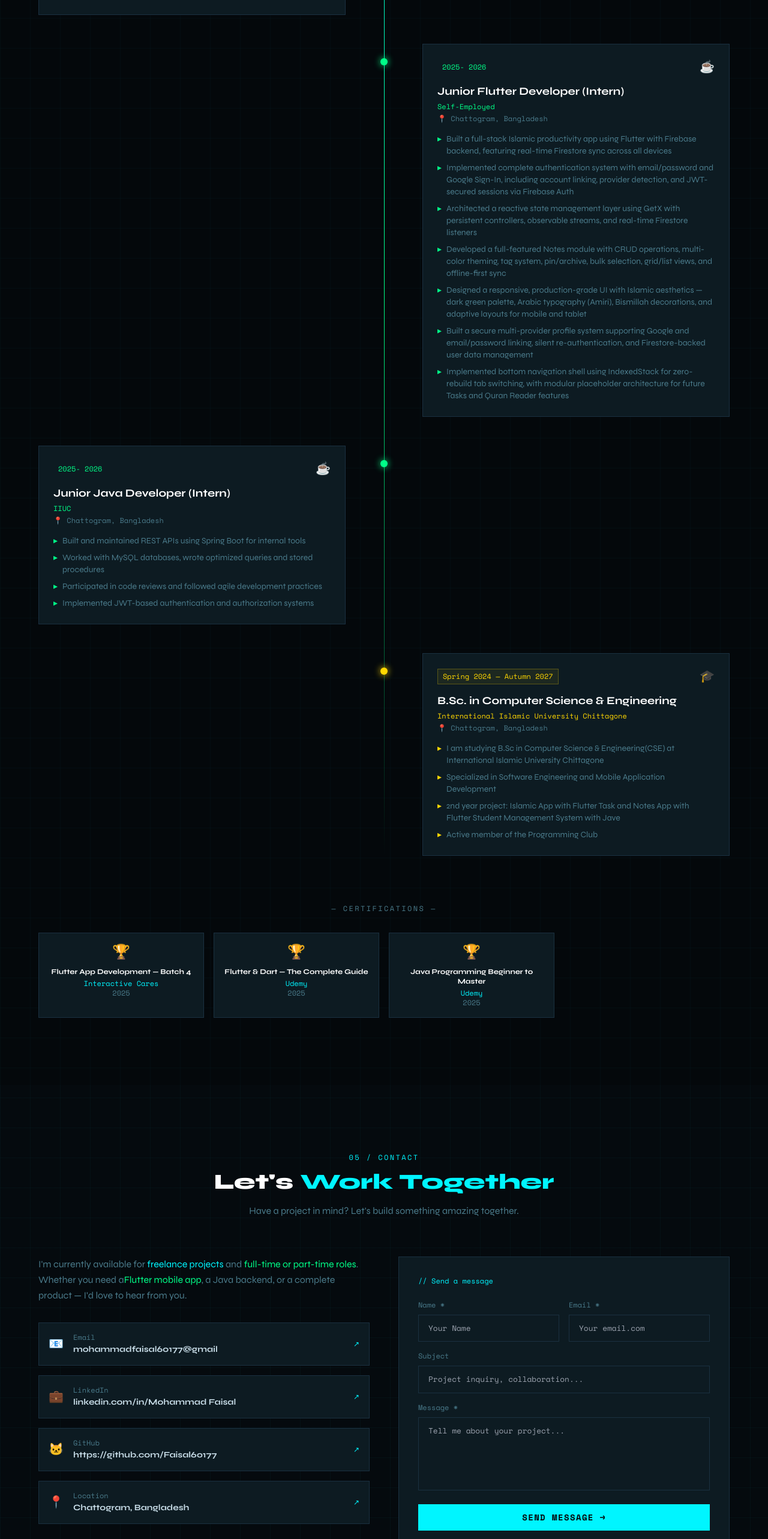
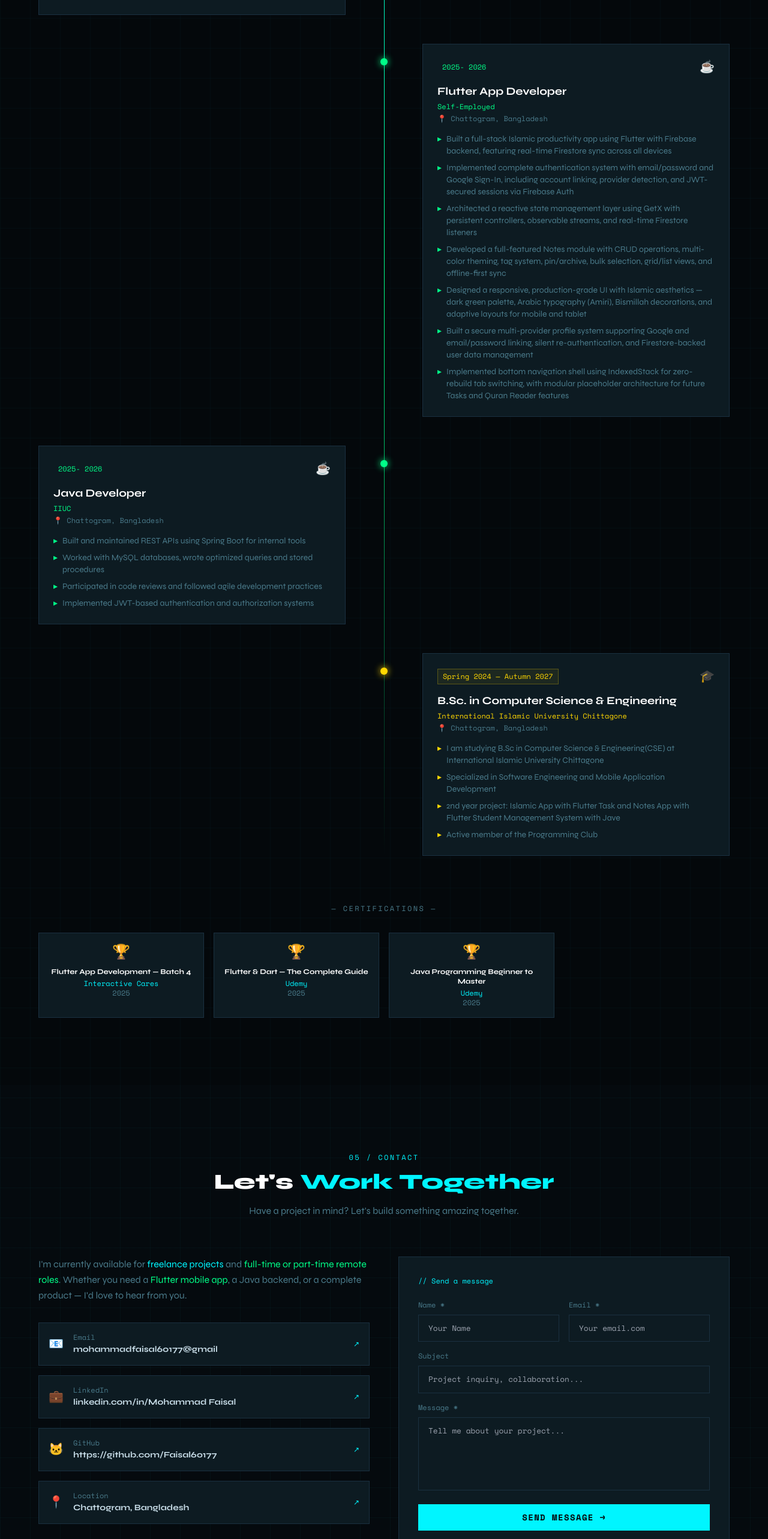
Before and after one commit to Faisal60177/portfolio, a React (Vite) app: page / in a window 1280 px wide. Shown: the part 4520-7086 px from the top of the page at 60% size. Built offline with nearby package versions, Linux system fonts and the light colour scheme.

Commit message:
Fixed Hero build error

```diff
--- a/src/components/Contact.tsx
+++ b/src/components/Contact.tsx
@@ -72,8 +72,8 @@ export default function Contact() {
                         <p className="text-base leading-relaxed mb-8" style={{ color: 'var(--muted)' }}>
                             I'm currently available for{' '}
                             <span style={{ color: 'var(--cyan)' }}>freelance projects</span> and{' '}
-                            <span style={{ color: 'var(--green)' }}>full-time or part-time roles</span>. Whether you need a
-                            <span style={{ color: 'var(--green)' }}>Flutter mobile app</span>, a Java backend, or a complete product — I'd love to hear from you.
+                            <span style={{ color: 'var(--green)' }}>full-time or part-time remote roles</span>. Whether you need a
+                            <span style={{ color: 'var(--green)' }}> Flutter mobile app</span>, a Java backend, or a complete product — I'd love to hear from you.
                         </p>
 
                         <div className="space-y-4">
--- a/src/components/Experience.tsx
+++ b/src/components/Experience.tsx
@@ -21,7 +21,7 @@ const experiences = [
     },
     {
         type: 'work',
-        role: 'Junior Flutter Developer (Intern)',
+        role: 'Flutter App Developer',
         company: 'Self-Employed',
         period: '2025- 2026',
         location: 'Chattogram, Bangladesh',
@@ -40,7 +40,7 @@ const experiences = [
 
     {
         type: 'work',
-        role: 'Junior Java Developer (Intern)',
+        role: 'Java Developer',
         company: 'IIUC',
         period: '2025- 2026',
         location: 'Chattogram, Bangladesh',
--- a/src/components/Footer.tsx
+++ b/src/components/Footer.tsx
@@ -8,7 +8,7 @@ export default function Footer() {
         >
             <div className="max-w-6xl mx-auto flex flex-col md:flex-row items-center justify-between gap-4">
                 <div className="font-mono-custom text-xs" style={{ color: 'var(--muted)' }}>
-                    <span style={{ color: 'var(--cyan)' }}>&lt;YourName /&gt;</span>
+                    <span style={{ color: 'var(--cyan)' }}>&lt;Mohammad Faisal /&gt;</span>
                     {' '}— Flutter & Java Developer
                 </div>
 
@@ -21,8 +21,8 @@ export default function Footer() {
 
                 <div className="flex gap-4">
                     {[
-                        { label: 'GitHub', href: 'https://github.com/yourusername' },
-                        { label: 'LinkedIn', href: 'https://linkedin.com/in/yourusername' },
+                        { label: 'GitHub', href: 'https://github.com/Faisal60177' },
+                        { label: 'LinkedIn', href: 'https://www.linkedin.com/in/mohammad-faisal-7b65ab3b6?utm_source=share_via&utm_content=profile&utm_medium=member_android' },
                     ].map((l) => (
                         <a
                             key={l.label}
```
